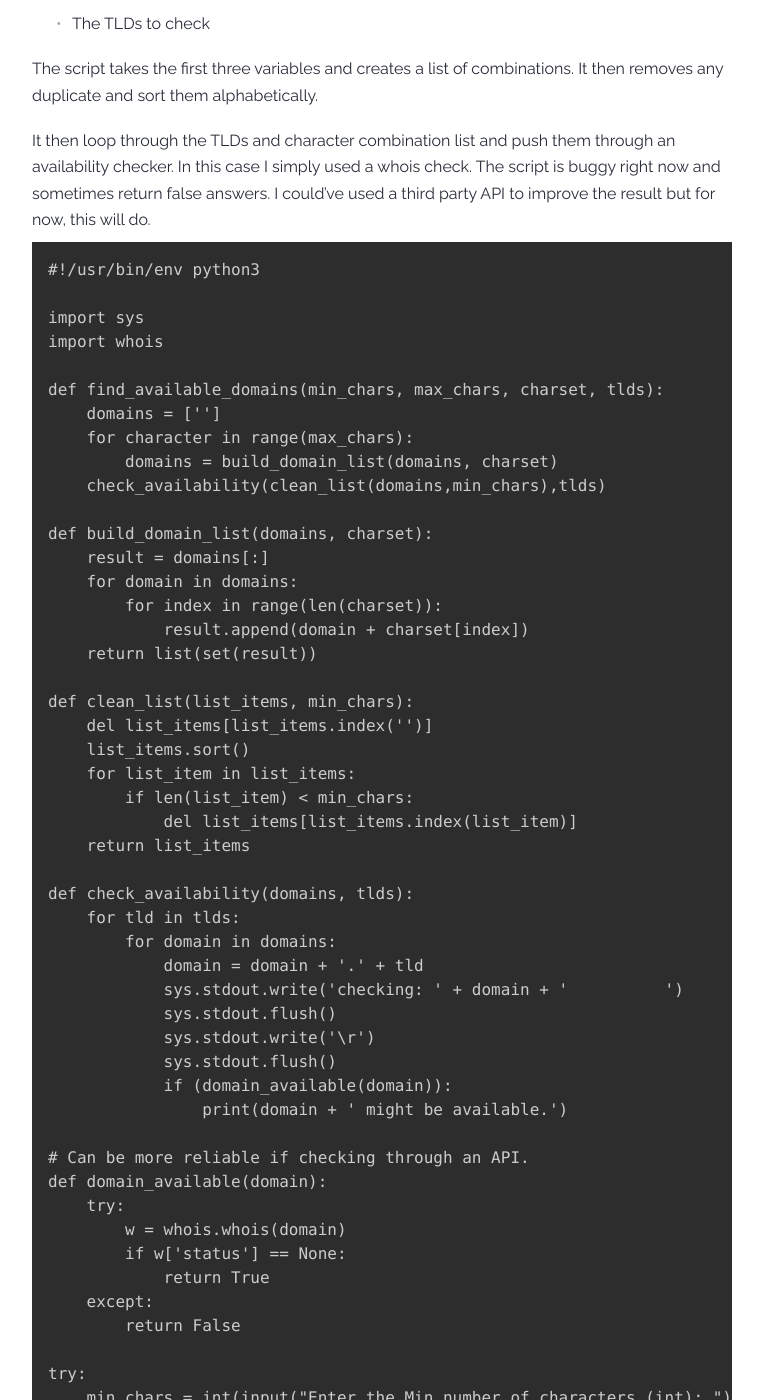
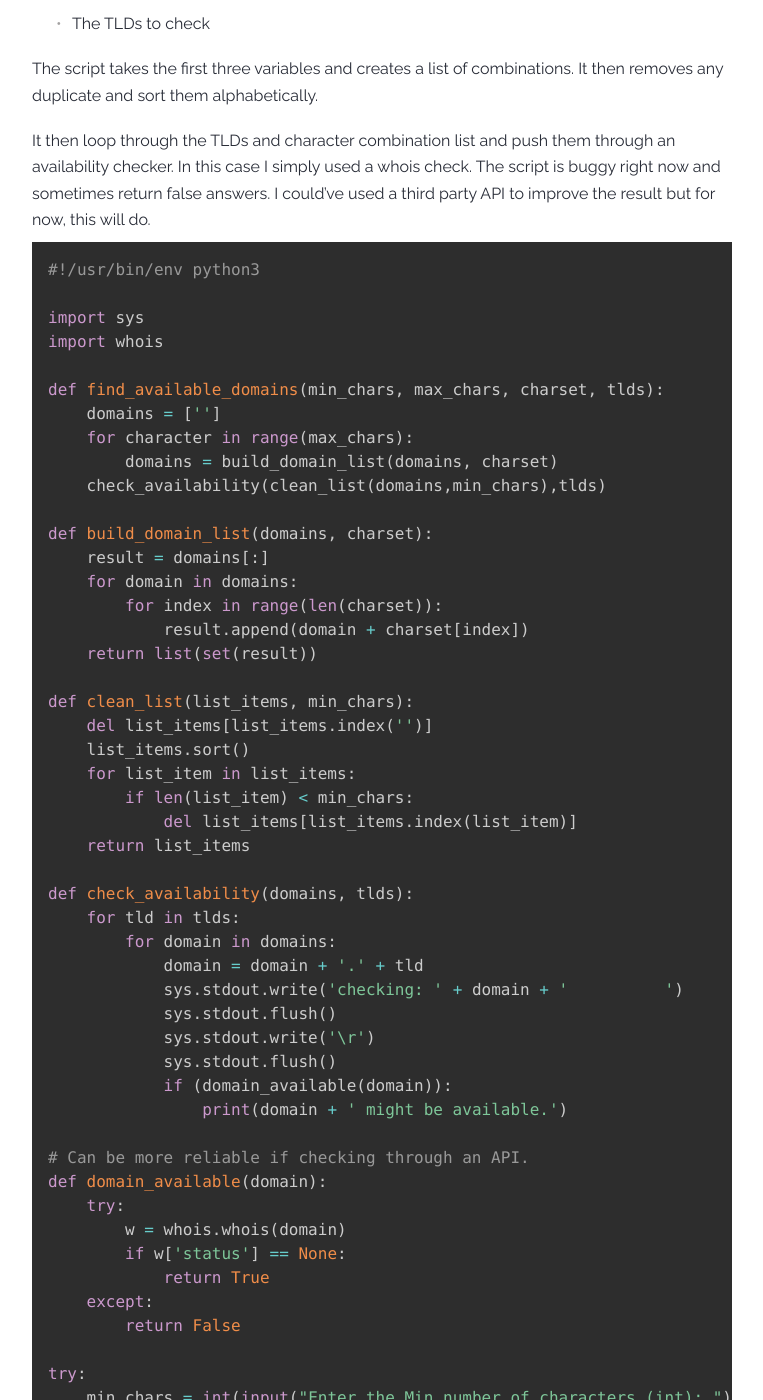
Before and after one commit to xfltrt/xfltrt.github.io, a Jekyll site: the page built from _posts/2019-08-17-code-kata.md, in a window 1280 px wide and 1400 px high, scrolled down 461 px. Shown: the whole window, without its empty margins (258-1021 px from the left). Built offline with Jekyll 4.4.1, drawn with Linux system fonts in a browser that asks for light colours; some web fonts are replaced; our own code applies the rules of GitHub Pages for plain Markdown files; comment, search, counter and statistics services are not loaded; some of the changed text lies outside the part shown.

Commit message:
Update 2019-08-17-code-kata.md

````diff
--- a/_posts/2019-08-17-code-kata.md
+++ b/_posts/2019-08-17-code-kata.md
@@ -16,7 +16,7 @@ The script takes the first three variables and creates a list of combinations. I
 
 It then loop through the TLDs and character combination list and push them through an availability checker. In this case I simply used a whois check. The script is buggy right now and sometimes return false answers. I could've used a third party API to improve the result but for now, this will do.
 
-``` Python3
+``` Python
 #!/usr/bin/env python3
 
 import sys
````
